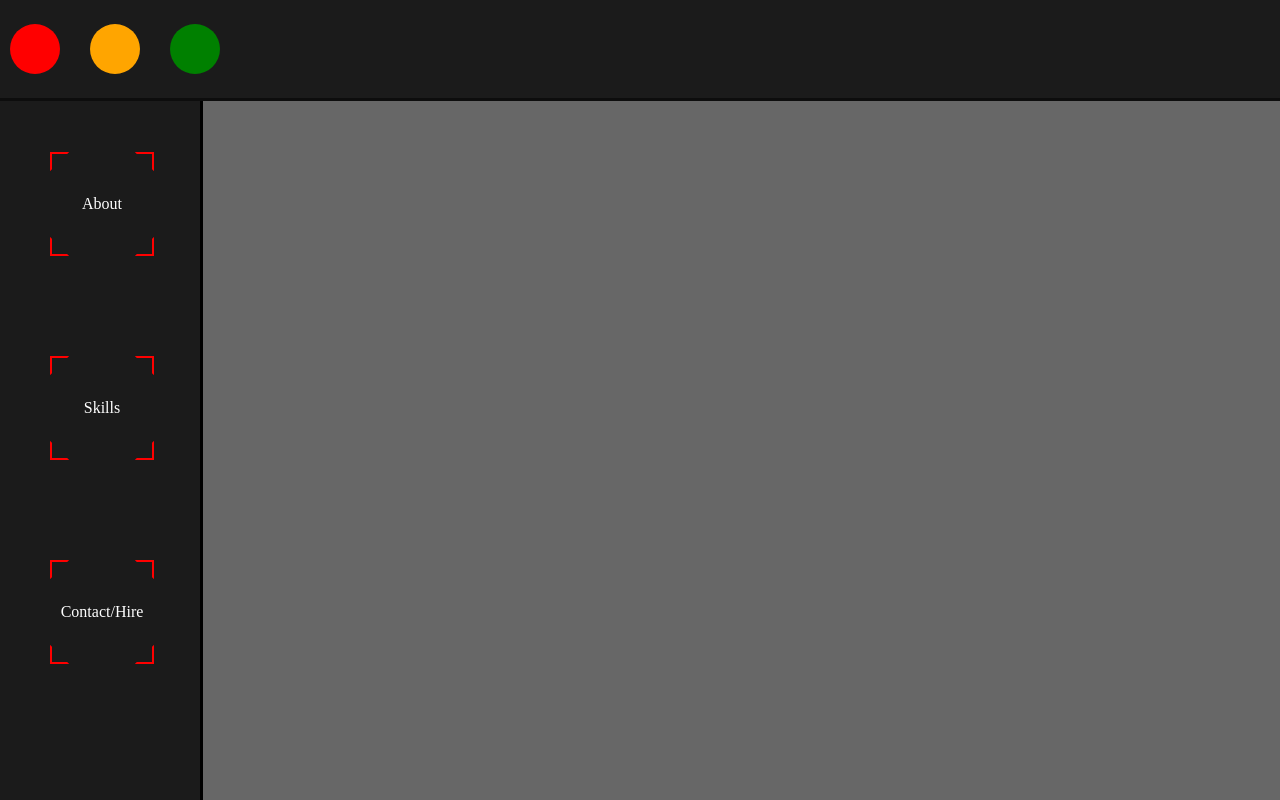
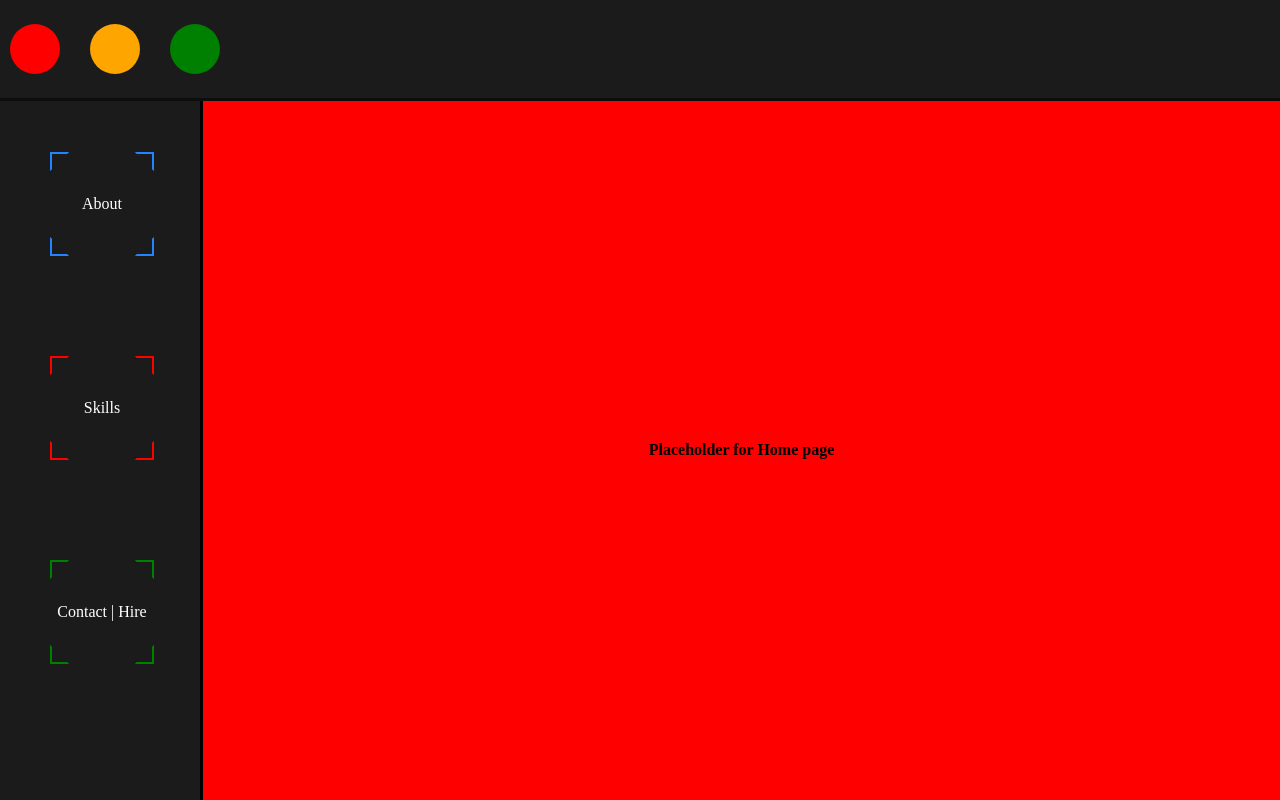
Before and after one commit to xeen96/portfolio, a React (Create React App) app: page / in a window 1280 px wide. Built offline with nearby package versions, Linux system fonts and the light colour scheme.

Commit message:
better navbar

```diff
--- a/src/App.js
+++ b/src/App.js
@@ -1,11 +1,14 @@
+import { BrowserRouter } from "react-router-dom";
 import styles from "./App.module.scss";
 import Layout from "./layouts/main_layout";
 
 function App() {
   return (
-    <div className={styles.App}>
-      <Layout/>
-    </div>
+    <BrowserRouter>
+      <div className={styles.App}>
+        <Layout />
+      </div>
+    </BrowserRouter>
   );
 }
 
--- a/src/layouts/main_layout.js
+++ b/src/layouts/main_layout.js
@@ -1,8 +1,12 @@
 import React from "react";
+import { Routes, Route } from "react-router-dom";
 import NavBar from "./nav_bar/nav_bar";
 import Header from "./header/header";
+import AboutPage from "../pages/home";
+import SkillsPage from "../pages/skills";
+import ContactPage from "../pages/contact"
+import styles from "./main_layout.module.scss";
 import PageDisplay from "./page_display/page_display";
-import styles from "./main_layout.module.scss"
 
 const Layout = () => {
   return (
@@ -10,10 +14,15 @@ const Layout = () => {
       <Header />
       <div className={styles.content}>
         <NavBar />
-        <PageDisplay/>
+        <Routes>
+          <Route path="*" element={<AboutPage/>}/>
+          <Route path="/about" element={<AboutPage />} />
+          <Route path="/skills" element={<SkillsPage />} />
+          <Route path="/contact" element={<ContactPage />} />
+        </Routes>
       </div>
     </>
-  )
-}
+  );
+};
 
 export default Layout;
--- a/src/layouts/nav_bar/nav_bar.js
+++ b/src/layouts/nav_bar/nav_bar.js
@@ -1,16 +1,35 @@
 import React from "react";
+import { NavLink } from "react-router-dom";
 import styles from "./nav_bar.module.scss";
 
-const NavBar  = () => {
+const NavBar = () => {
   return (
-      <nav className={styles.navbar}>
-        <ul>
-        <li><a href="#">About</a></li>
-        <li><a href="#">Skills</a></li>
-        <li><a href="#">Contact/Hire</a></li>
-        </ul>
-      </nav>
-  )
-}
+    <nav className={styles.navbar}>
+      <ul>
+        <li className={styles["li-blue"]}>
+          <NavLink
+            to="/about"
+          >
+            About
+          </NavLink>
+        </li>
+        <li className={styles["li-red"]}>
+          <NavLink
+            to="/skills"
+          >
+            Skills
+          </NavLink>
+        </li>
+        <li className={styles["li-green"]}>
+          <NavLink
+            to="/contact"
+          >
+            Contact | Hire
+          </NavLink>
+        </li>
+      </ul>
+    </nav>
+  );
+};
 
 export default NavBar;
--- a/src/layouts/nav_bar/nav_bar.module.scss
+++ b/src/layouts/nav_bar/nav_bar.module.scss
@@ -16,9 +16,9 @@
     flex-wrap: nowrap;
     width: 70%;
     gap: 100px;
+  }
 
-  }
-  li {
+  @mixin li($color) {
     list-style: none;
     height: 100px;
     width: 100px;
@@ -28,7 +28,7 @@
     justify-content: center;
     align-items: center;
     position: relative;
-    border: 2px solid red;
+    border: 2px solid $color;
 
     /* frame logic*/
      &:hover {
@@ -56,6 +56,7 @@
     }
     &:hover::after {
       transform: rotate(0deg);
+      transition: 0.5s;
       inset: 25%;
     }
     &:hover {
@@ -65,13 +66,28 @@
     /* end frame logic*/
 
   }
+  .li-red {
+    @include li(red)
+  }
+  .li-blue {
+    @include li(#2483ff)
+  }
+  .li-green {
+    @include li(green)
+  }
+  .li-yellow {
+    @include li(yellow)
+  }
 
   a {
     color: white;
     text-decoration: none;
-    display: block;
+    display: flex;
+    flex-direction: column;
+    justify-content: center;
+    text-align: center;
     width: 100%;
-    text-align: center;
-    z-index: 3;
+    height: 100%;
+    z-index: 999;
   }
 }
--- a/src/layouts/page_display/page_display.js
+++ b/src/layouts/page_display/page_display.js
@@ -1,9 +1,12 @@
 import React from "react";
 import styles from "./page_display.module.scss";
 
-const PageDisplay = () => {
+const PageDisplay = ({ page }) => {
   return (
-    <div className={styles.display}></div>
-  )
-}
+    <div className={styles.display}>
+      {page}
+    </div>
+    );
+};
+
 export default PageDisplay;
--- a/src/pages/home.js
+++ b/src/pages/home.js
@@ -1,9 +1,12 @@
 import React from "react";
+import styles from "./home.module.scss"
 
 const Home = () => {
 
   return (
-    <h4>Placeholder for Home page</h4>
+    <div className={styles.home}>
+      <h4>Placeholder for Home page</h4>
+    </div>
   )
 }
 
--- /dev/null
+++ b/src/pages/home.module.scss
@@ -0,0 +1,7 @@
+.home {
+  display: flex;
+  flex-grow: 1;
+  background-color: red;
+  justify-content: center;
+  align-items: center;
+}
--- a/src/pages/skills.js
+++ b/src/pages/skills.js
@@ -1,9 +1,13 @@
 import React from "react";
+import styles from "./skills.module.scss"
 
 const Skills = () => {
 
   return (
-    <h4>Placeholder for Skills page</h4>
+    <div className="skills">
+          <h4>Placeholder for Skills page</h4>
+    </div>
+
   )
 }
 
--- /dev/null
+++ b/src/pages/skills.module.scss
@@ -0,0 +1,7 @@
+.skills {
+  background-color: red;
+  width: 100vw;
+  height: 100vh;
+  display: flex;
+  align-items: center;
+}
```
